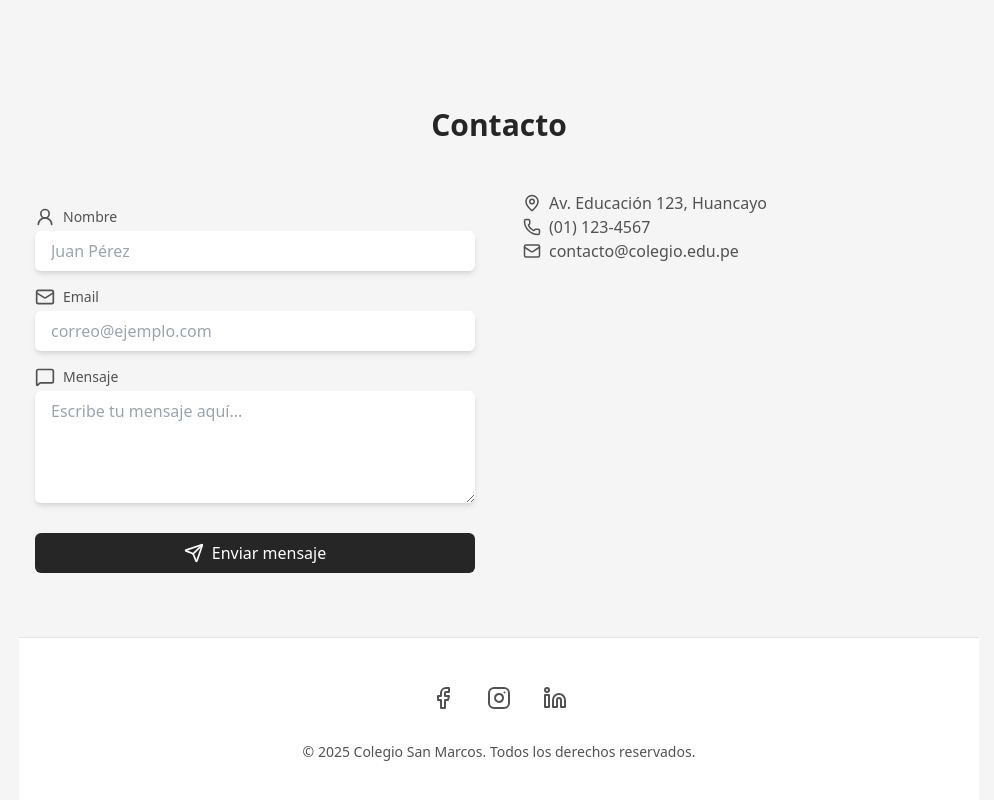
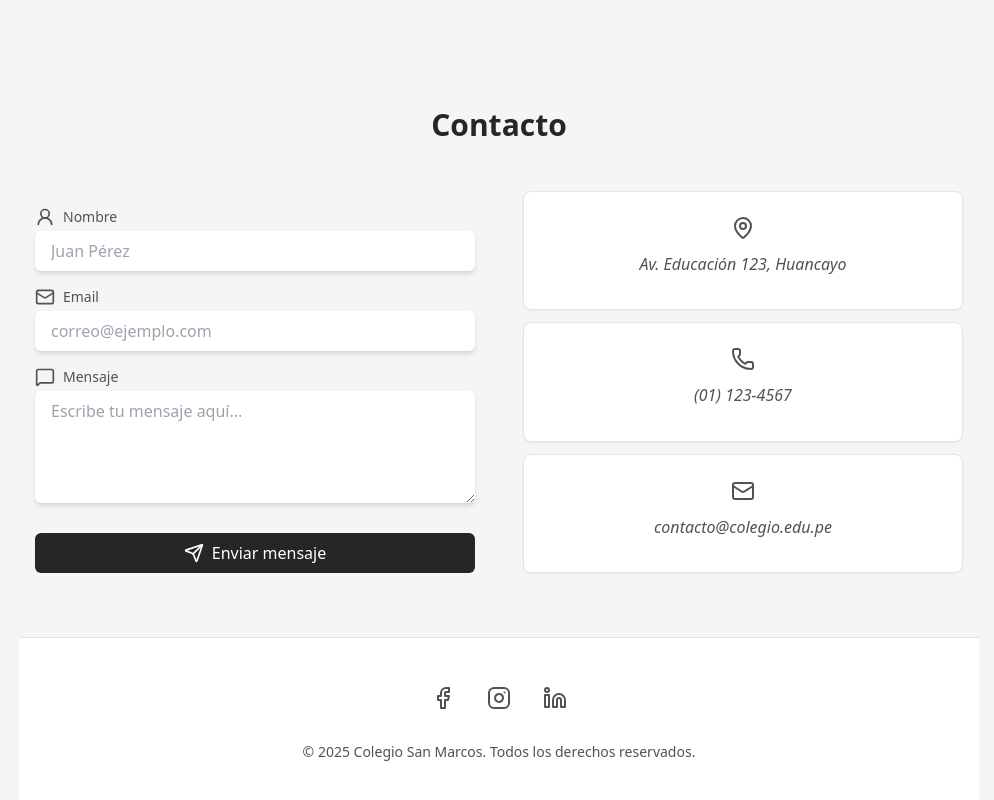
Before and after one commit to IvanGabrielYarupaitanRivera/SistemaDeGestionAcademica, a SvelteKit app: page / in a window 1280 px wide. Shown: the part 1579-2379 px from the top of the page, without its empty margins (269-1263 px from the left). Built offline with nearby package versions, Linux system fonts and the light colour scheme; no server answers.

Commit message:
Mejorar la sección de información de contacto con un diseño más accesible y moderno

```diff
--- a/src/routes/+page.svelte
+++ b/src/routes/+page.svelte
@@ -226,17 +226,37 @@
 				</button>
 			</form>
 
-			<aside class="space-y-4">
-				<address class="not-italic">
-					<p class="flex items-center gap-2 text-neutral-600">
-						<MapPin size={18} /> Av. Educación 123, Huancayo
-					</p>
-					<p class="flex items-center gap-2 text-neutral-600"><Phone size={18} /> (01) 123-4567</p>
-					<p class="flex items-center gap-2 text-neutral-600">
-						<Mail size={18} /> contacto@colegio.edu.pe
+			<section class=" grid gap-3" aria-label="Información de contacto">
+				<address
+					class="flex flex-col items-center gap-3 rounded-lg border border-neutral-200 bg-white p-6 text-neutral-600 shadow-sm transition-shadow duration-200 hover:shadow-md"
+					aria-label="Dirección física"
+				>
+					<MapPin size={24} aria-hidden="true" />
+					<p class="text-center">Av. Educación 123, Huancayo</p>
+				</address>
+
+				<address
+					class="flex flex-col items-center gap-3 rounded-lg border border-neutral-200 bg-white p-6 text-neutral-600 shadow-sm transition-shadow duration-200 hover:shadow-md"
+					aria-label="Teléfono de contacto"
+				>
+					<Phone size={24} aria-hidden="true" />
+					<p class="text-center">
+						<a href="tel:+5101234567" class="hover:text-neutral-900">(01) 123-4567</a>
 					</p>
 				</address>
-			</aside>
+
+				<address
+					class="flex flex-col items-center gap-3 rounded-lg border border-neutral-200 bg-white p-6 text-neutral-600 shadow-sm transition-shadow duration-200 hover:shadow-md"
+					aria-label="Correo electrónico"
+				>
+					<Mail size={24} aria-hidden="true" />
+					<p class="text-center">
+						<a href="mailto:contacto@colegio.edu.pe" class="hover:text-neutral-900"
+							>contacto@colegio.edu.pe</a
+						>
+					</p>
+				</address>
+			</section>
 		</div>
 	</section>
 </main>
```
